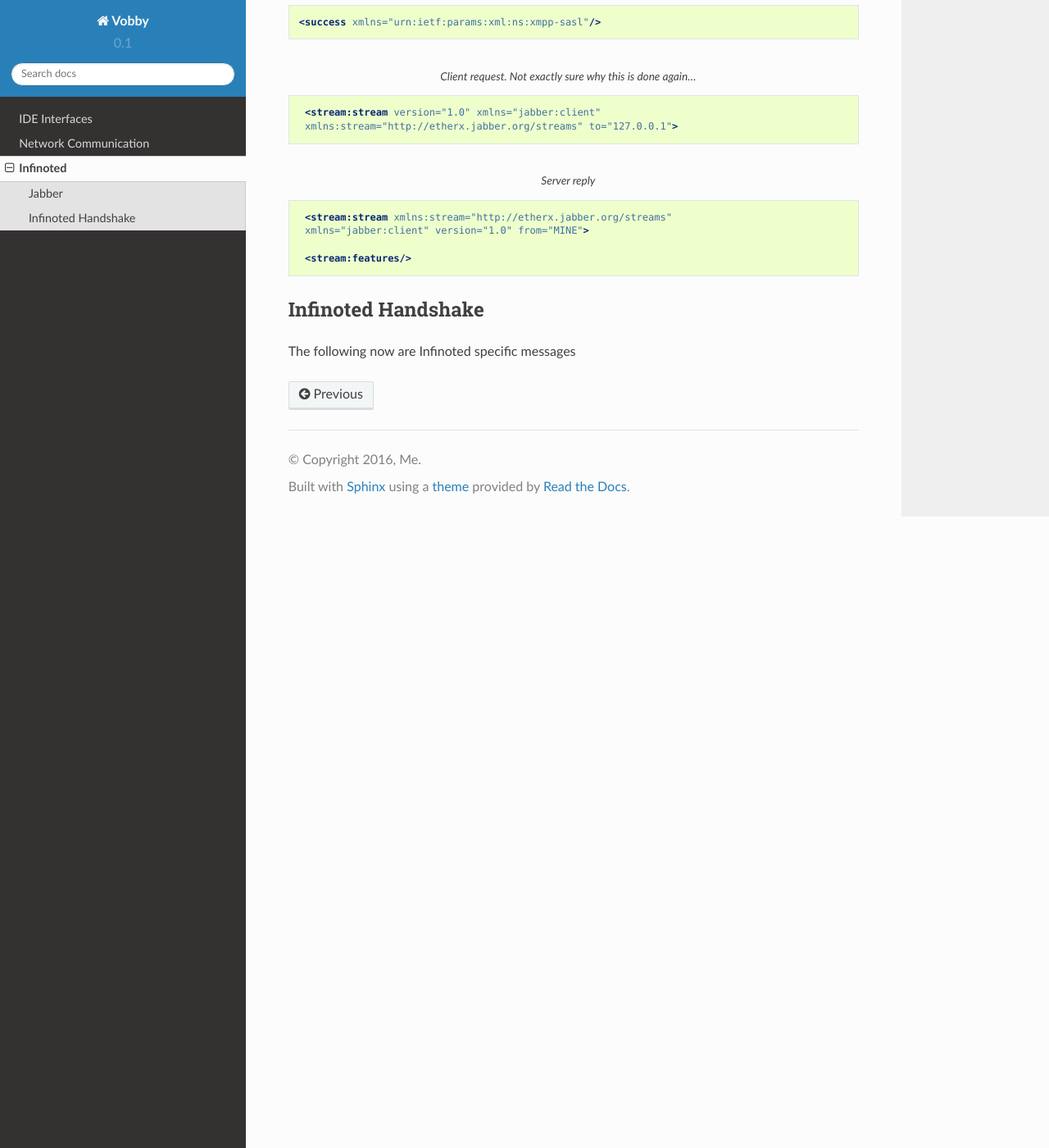
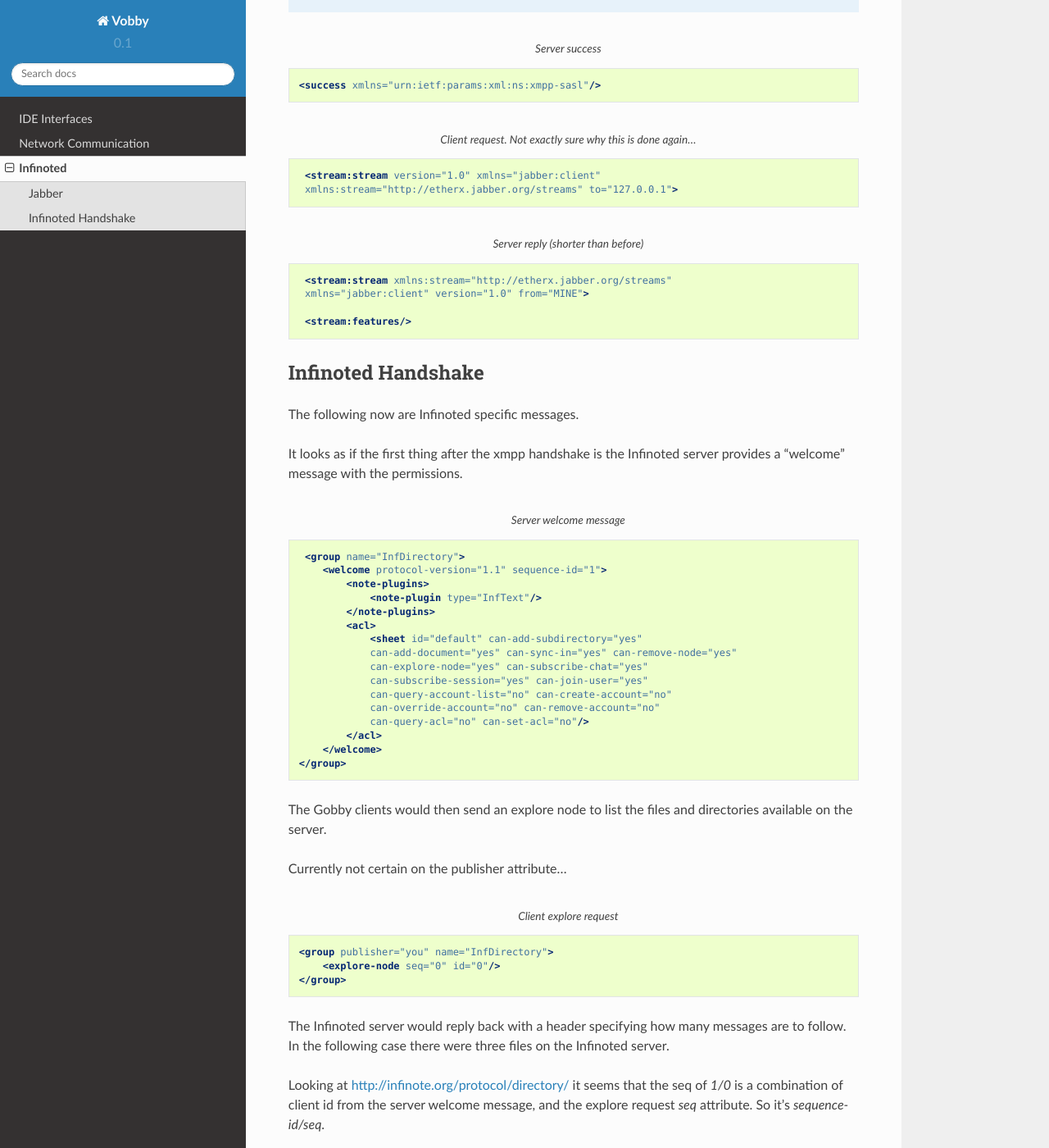
Before and after one commit to speedyleion/vobby, a Sphinx documentation site: the page built from sphinx/infinoted.rst, in a window 1280 px wide and 1400 px high, scrolled down 1701 px. Shown: the whole window at 82% size. Built offline with Sphinx 7.4.7 and the Read the Docs theme 2.0.0, drawn with Linux system fonts in a browser that asks for light colours; pages that are not in the unit, such as notebooks, are missing from menus; some of the changed text lies outside the part shown.

Commit message:
Add info on xml jabber messages

```diff
--- a/sphinx/infinoted.rst
+++ b/sphinx/infinoted.rst
@@ -28,6 +28,9 @@
     <stream:stream xmlns:stream="http://etherx.jabber.org/streams"
     xmlns="jabber:client" version="1.0" from="MINE">
 
+.. code-block:: xml
+    :caption: A second server message
+
     <stream:features>
         <mechanisms xmlns="urn:ietf:params:xml:ns:xmpp-sasl">
             <mechanism>ANONYMOUS</mechanism>
@@ -51,7 +54,7 @@
 
 .. note:: Don't fully know why but twisted doesn't seem to handle anonymous
     authentication correctly.  In order to get this to work I hacked up the xmpp
-    observer to have a lambda function whose :meth:getResponse was the word
+    observer to have a lambda function whose :meth:`getResponse` was the word
     ``hello``.
 
         .. code-block:: python
@@ -85,7 +88,7 @@
      xmlns:stream="http://etherx.jabber.org/streams" to="127.0.0.1">
 
 .. code-block:: xml
-    :caption: Server reply
+    :caption: Server reply (shorter than before)
 
      <stream:stream xmlns:stream="http://etherx.jabber.org/streams"
      xmlns="jabber:client" version="1.0" from="MINE">
@@ -95,4 +98,107 @@
 Infinoted Handshake
 -------------------
 
-The following now are Infinoted specific messages
+The following now are Infinoted specific messages.
+
+It looks as if the first thing after the xmpp handshake is the Infinoted server
+provides a "welcome" message with the permissions.
+
+.. code-block:: xml
+    :caption: Server welcome message
+
+     <group name="InfDirectory">
+        <welcome protocol-version="1.1" sequence-id="1">
+            <note-plugins>
+                <note-plugin type="InfText"/>
+            </note-plugins>
+            <acl>
+                <sheet id="default" can-add-subdirectory="yes"
+                can-add-document="yes" can-sync-in="yes" can-remove-node="yes"
+                can-explore-node="yes" can-subscribe-chat="yes"
+                can-subscribe-session="yes" can-join-user="yes"
+                can-query-account-list="no" can-create-account="no"
+                can-override-account="no" can-remove-account="no"
+                can-query-acl="no" can-set-acl="no"/>
+            </acl>
+        </welcome>
+    </group>
+
+The Gobby clients would then send an explore node to list the files and
+directories available on the server.
+
+Currently not certain on the publisher attribute...
+
+.. code-block:: xml
+    :caption: Client explore request
+
+    <group publisher="you" name="InfDirectory">
+        <explore-node seq="0" id="0"/>
+    </group>
+
+The Infinoted server would reply back with a header specifying how many messages
+are to follow.  In the following case there were three files on the Infinoted
+server.
+
+Looking at http://infinote.org/protocol/directory/ it seems that the seq of
+`1/0` is a combination of client id from the server welcome message, and the
+explore request `seq` attribute. So it's `sequence-id/seq`.
+
+.. code-block:: xml
+    :caption: Server explore header
+
+    <group name="InfDirectory">
+        <explore-begin total="3" seq="1/0"/>
+    </group>
+
+My derivation of the attributes on `add-node`:
+
+id
+    The numerical value to reference this node by.
+
+parent
+    If this node is a in a subdirectory this would be the numerical value of the
+    parent node.
+
+name
+    The name of the file as seen on Gobby clients.
+
+type
+    The type of node `InfText` is a normal text document.  I didn't create a
+    directory structure but it is most likely either `InfDirectory` or from
+    http://infinote.org/protocol/directory/ it may be `InfSubDirectory`.
+
+seq
+    Believe it to be the same as the `explore-begin` `seq`.
+
+.. code-block:: xml
+    :caption: First file
+
+    <group name="InfDirectory">
+        <add-node id="3" parent="0" name="test_gobby" type="InfText" seq="1/0"/>
+    </group>
+
+A couple more file nodes that were sent.  Their names are *mine* and *yes*.
+Sorry not very original in my testing.
+
+.. code-block:: xml
+    :caption: Second file
+
+    <group name="InfDirectory">
+        <add-node id="2" parent="0" name="mine" type="InfText" seq="1/0"/>
+    </group>
+
+.. code-block:: xml
+    :caption: Third file
+
+    <group name="InfDirectory">
+        <add-node id="1" parent="0" name="yes" type="InfText" seq="1/0"/>
+    </group>
+
+Finally the server *closes* the end of exploring.
+
+.. code-block:: xml
+    :caption: End of explore
+
+    <group name="InfDirectory">
+        <explore-end seq="1/0"/>
+    </group>
```
